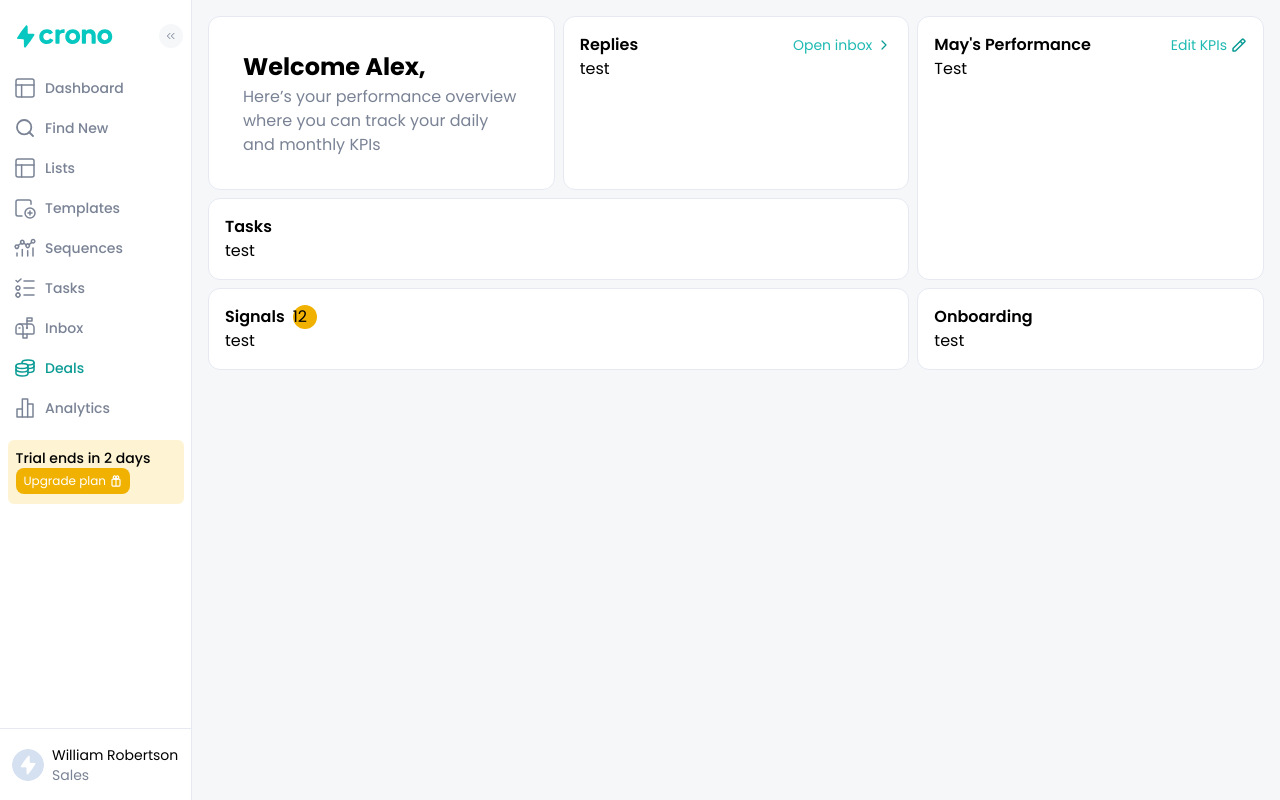
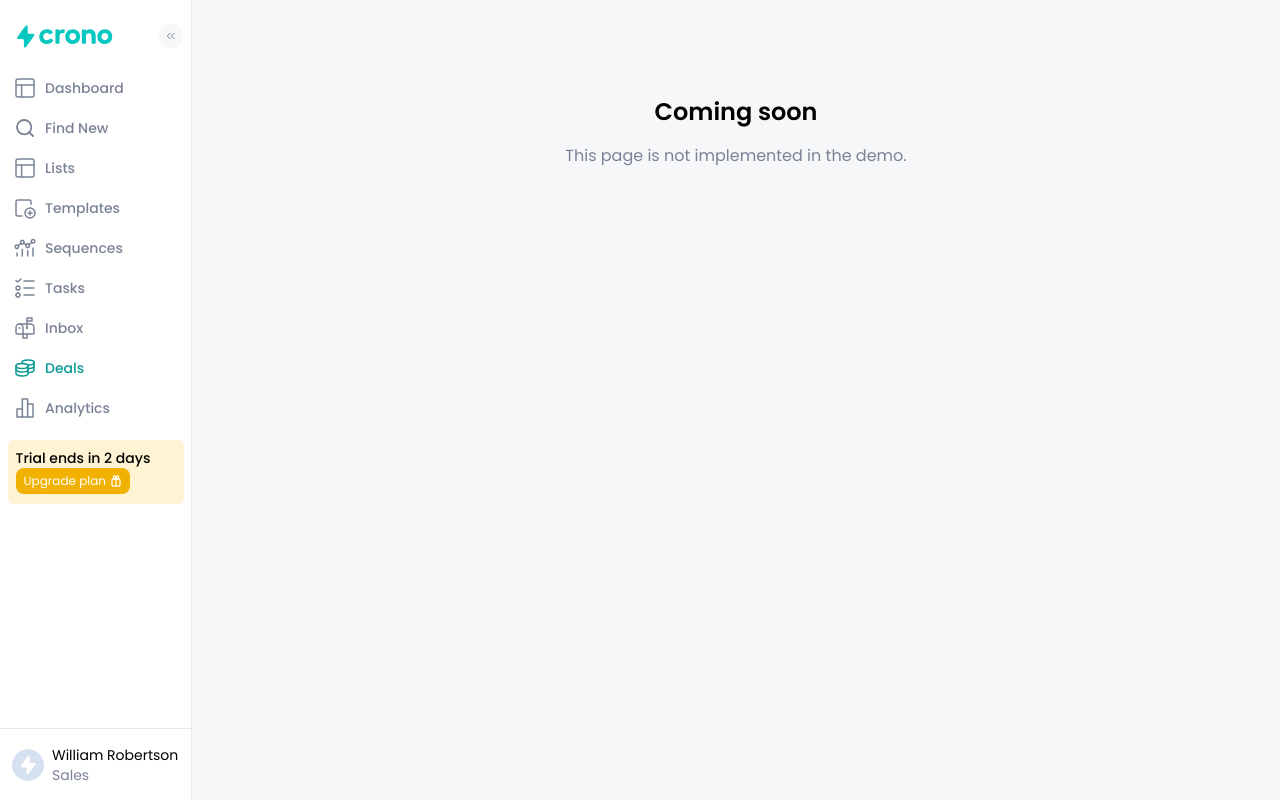
Before and after one commit to gabrielebelloo/crono-dashboard, a React (Vite) app: page /deals in a window 1280 px wide. Built offline with nearby package versions, Linux system fonts and the light colour scheme.

Commit message:
feat: integrate React Router for navigation and add NotFound and WorkInProgress pages

```diff
--- a/package.json
+++ b/package.json
@@ -13,7 +13,8 @@
   },
   "dependencies": {
     "react": "^19.2.4",
-    "react-dom": "^19.2.4"
+    "react-dom": "^19.2.4",
+    "react-router-dom": "^7.14.0"
   },
   "devDependencies": {
     "@eslint/js": "^9.39.4",
@@ -22,6 +23,7 @@
     "@types/node": "^24.12.2",
     "@types/react": "^19.2.14",
     "@types/react-dom": "^19.2.3",
+    "@types/react-router-dom": "^5.3.3",
     "@vitejs/plugin-react": "^6.0.1",
     "autoprefixer": "^10.4.27",
     "eslint": "^9.39.4",
--- a/src/App.tsx
+++ b/src/App.tsx
@@ -1,10 +1,10 @@
-import DashboardPage from "./pages/DashboardPage/DashboardPage";
+import Router from "./router/Router";
 import AppLayout from "./components/layout/AppLayout";
 
 function App() {
   return (
     <AppLayout>
-      <DashboardPage />
+      <Router />
     </AppLayout>
   );
 }
--- a/src/components/layout/Sidebar/SidebarItem.tsx
+++ b/src/components/layout/Sidebar/SidebarItem.tsx
@@ -1,17 +1,20 @@
 import type { SidebarItemType } from "../../../types/SidebarItemType";
 import { sidebarIcons } from "./sidebarIcons";
+import { Link } from "react-router-dom";
+import { useLocation } from "react-router-dom";
 
 type Props = SidebarItemType & { collapsed?: boolean };
 
 export default function SidebarItem({ id, label, href, collapsed = false }: Props) {
+  const location = useLocation();
   const Icon = sidebarIcons[id];
-  const isActive = window.location.pathname.includes(href);
+  const isActive =location.pathname.includes(href);
   const textColor = isActive ? "text-secondary" : "text-gray";
 
   return (
-    <a
+    <Link
       className={`flex h-[32px] items-center py-[4px] ${collapsed ? "justify-center px-0 w-full" : "gap-2 px-[13px]"}`}
-      href={href}
+      to={href}
       title={label}
     >
       <Icon className={`${textColor} shrink-0`} aria-hidden="true" />
@@ -19,6 +22,6 @@ export default function SidebarItem({ id, label, href, collapsed = false }: Prop
       {!collapsed && (
         <span className={`${textColor} font-medium text-sm leading-[18px]`}>{label}</span>
       )}
-    </a>
+    </Link>
   );
 }
--- a/src/components/ui/Card.tsx
+++ b/src/components/ui/Card.tsx
@@ -2,7 +2,8 @@ type CardProps = {
   children: React.ReactNode;
   className?: string;
   headerTitle?: string;
-  headerAction?: string;
+  headerActionName?: string;
+  headerActionFunc?: () => void;
   headerActionIcon?: React.FunctionComponent;
   headerCounter?: number;
 };
@@ -11,23 +12,24 @@ export default function Card({
   children,
   className,
   headerTitle,
-  headerAction,
+  headerActionName,
   headerActionIcon: HeaderActionIcon,
+  headerActionFunc,
   headerCounter,
 }: CardProps) {
   return (
-    <div className={`flex flex-col bg-white rounded-xl border border-border p-4 ${className}`}>
+    <div className={`flex flex-col rounded-xl border border-border p-4 ${className}`}>
       {!!headerTitle && (
-        <header className="flex justify-between items-center">
+        <header className="flex justify-between items-center mb-2">
           <div className="flex gap-2">
             <div className="font-semibold">{headerTitle}</div>
             {!!headerCounter && (
               <div className="bg-yellow-500 w-[24px] h-[24px] rounded-[12px]">{headerCounter}</div>
             )}
           </div>
-          {!!headerAction && (
-            <button className="flex justify between items-center gap-1 text-main text-sm cursor-pointer">
-              {headerAction}
+          {!!headerActionName && (
+            <button onClick={headerActionFunc} className="flex justify between items-center gap-1 text-main text-sm cursor-pointer">
+              {headerActionName}
               {HeaderActionIcon && <HeaderActionIcon />}
             </button>
           )}
--- a/src/index.css
+++ b/src/index.css
@@ -4,6 +4,7 @@
 :root {
   --main-color: #1ebab2;
   --secondary-color: #0a9b94;
+  --light-color: #E9F8F8;
   --gray-color: #7a8395;
   --bg-color: #f5f7f9;
   --border-color: #e6e9f2;
--- a/src/main.tsx
+++ b/src/main.tsx
@@ -1,10 +1,13 @@
 import { StrictMode } from "react";
 import { createRoot } from "react-dom/client";
+import { BrowserRouter } from "react-router-dom";
 import "./index.css";
 import App from "./App.tsx";
 
 createRoot(document.getElementById("root")!).render(
   <StrictMode>
-    <App />
+    <BrowserRouter>
+      <App />
+    </BrowserRouter>
   </StrictMode>,
 );
--- a/src/pages/DashboardPage/DashboardPage.tsx
+++ b/src/pages/DashboardPage/DashboardPage.tsx
@@ -1,8 +1,11 @@
 import Card from "../../components/ui/Card";
 import ArrowIcon from "../../assets/arrow.svg?react";
 import EditIcon from "../../assets/edit.svg?react";
+import { useNavigate } from "react-router-dom";
 
 export default function DashboardPage() {
+  const navigate = useNavigate();
+
   return (
     <div className="grid grid-cols-1 xl:grid-cols-12 gap-2">
       <Card className="xl:col-span-4">
@@ -16,16 +19,17 @@ export default function DashboardPage() {
 
       <Card
         headerTitle="Replies"
-        headerAction="Open inbox"
+        headerActionName="Open inbox"
         headerActionIcon={ArrowIcon}
+        headerActionFunc={() => navigate("/inbox")}
         className="xl:col-span-4"
       >
-        test
+        <Card className="h-[80px] bg-light">test</Card>
       </Card>
 
       <Card
         headerTitle="May's Performance"
-        headerAction="Edit KPIs"
+        headerActionName="Edit KPIs"
         headerActionIcon={EditIcon}
         className="xl:col-span-4 xl:row-span-2"
       >
--- /dev/null
+++ b/src/pages/NotFoundPage/NotFoundPage.tsx
@@ -0,0 +1,8 @@
+export default function NotFoundPage() {
+  return (
+    <div className="flex flex-col items-center justify-center gap-4 py-20">
+      <h1 className="text-4xl font-semibold">404</h1>
+      <p className="text-gray">Page not found</p>
+    </div>
+  );
+}
--- /dev/null
+++ b/src/pages/WorkInProgressPage/WorkInProgressPage.tsx
@@ -0,0 +1,10 @@
+export default function WorkInProgressPage() {
+  return (
+    <div className="flex flex-col items-center justify-center gap-4 py-20">
+      <h1 className="text-2xl font-semibold">Coming soon</h1>
+      <p className="text-gray">
+        This page is not implemented in the demo.
+      </p>
+    </div>
+  );
+}
--- /dev/null
+++ b/src/router/Router.tsx
@@ -0,0 +1,22 @@
+import { Routes, Route, Navigate } from "react-router-dom";
+import DashboardPage from "../pages/DashboardPage/DashboardPage";
+import NotFoundPage from "../pages/NotFoundPage/NotFoundPage";
+import WorkInProgressPage from "../pages/WorkInProgressPage/WorkInProgressPage";
+
+export default function Router() {
+  return (
+    <Routes>
+      <Route path="/" element={<Navigate to="/dashboard" replace />} />
+      <Route path="/dashboard" element={<DashboardPage />} />
+      <Route path="/find-new" element={<WorkInProgressPage />} />
+      <Route path="/lists" element={<WorkInProgressPage />} />
+      <Route path="/templates" element={<WorkInProgressPage />} />
+      <Route path="/sequences" element={<WorkInProgressPage />} />
+      <Route path="/tasks" element={<WorkInProgressPage />} />
+      <Route path="/inbox" element={<WorkInProgressPage />} />
+      <Route path="/deals" element={<WorkInProgressPage />} />
+      <Route path="/analytics" element={<WorkInProgressPage />} />
+      <Route path="*" element={<NotFoundPage />} />
+    </Routes>
+  );
+}
--- a/tailwind.config.ts
+++ b/tailwind.config.ts
@@ -9,6 +9,7 @@ export default {
       colors: {
         main: "var(--main-color)",
         secondary: "var(--secondary-color)",
+        light: "var(--light-color)",
         gray: "var(--gray-color)",
         bg: "var(--bg-color)",
         border: "var(--border-color)",
```
Also changed, not shown: 1 other file (tests, documents, lock files or other folders).
